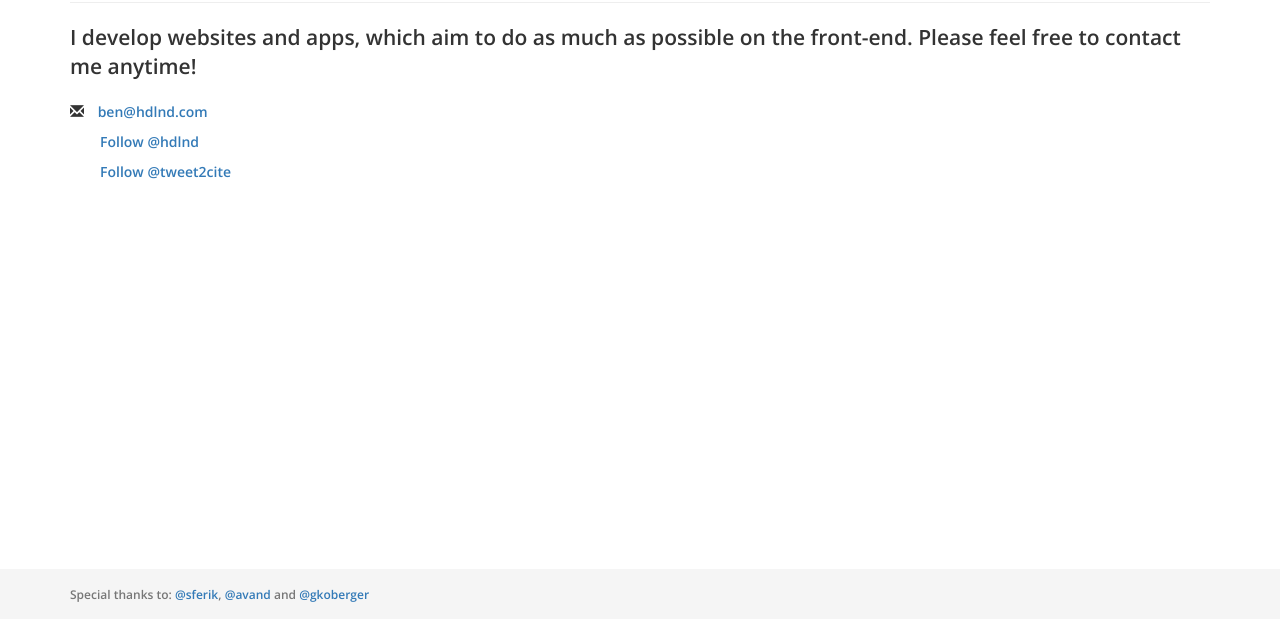
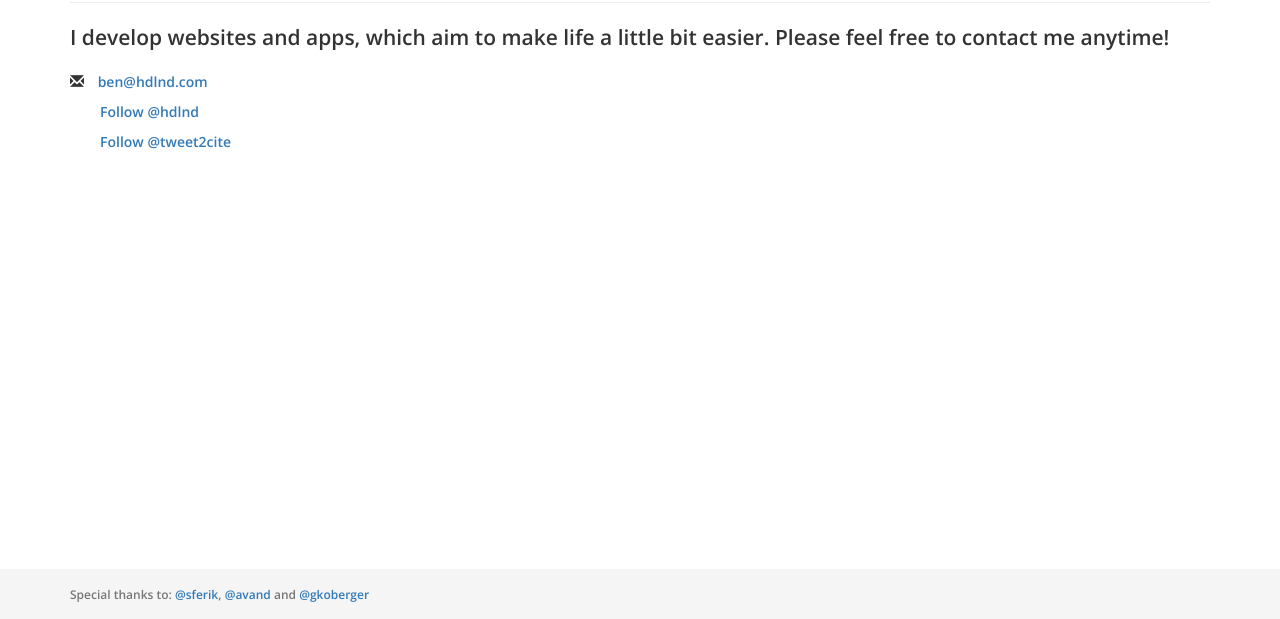
Before and after one commit to hdlnd/Tweet2Cite-Site, a plain HTML site: page contact.html in a window 1280 px wide. Shown: the part 181-800 px from the top of the page. Drawn offline with nearby package versions, Linux system fonts and the light colour scheme.

Commit message:
Update contact.html
Changed description [more personal]

```diff
--- a/contact.html
+++ b/contact.html
@@ -52,7 +52,7 @@
           <h1>Ben Hedlund</h1>
         </div>
 
-        <p class="lead">I develop websites and apps, which aim to do as much as possible on the front-end. Please feel free to contact me anytime!</p>
+        <p class="lead">I develop websites and apps, which aim to make life a little bit easier. Please feel free to contact me anytime!</p>
         <div>
           <span id="email-me" class="glyphicon glyphicon-envelope"></span>
           <a href="mailto:ben@hdlnd.com">ben@hdlnd.com</a>
```
